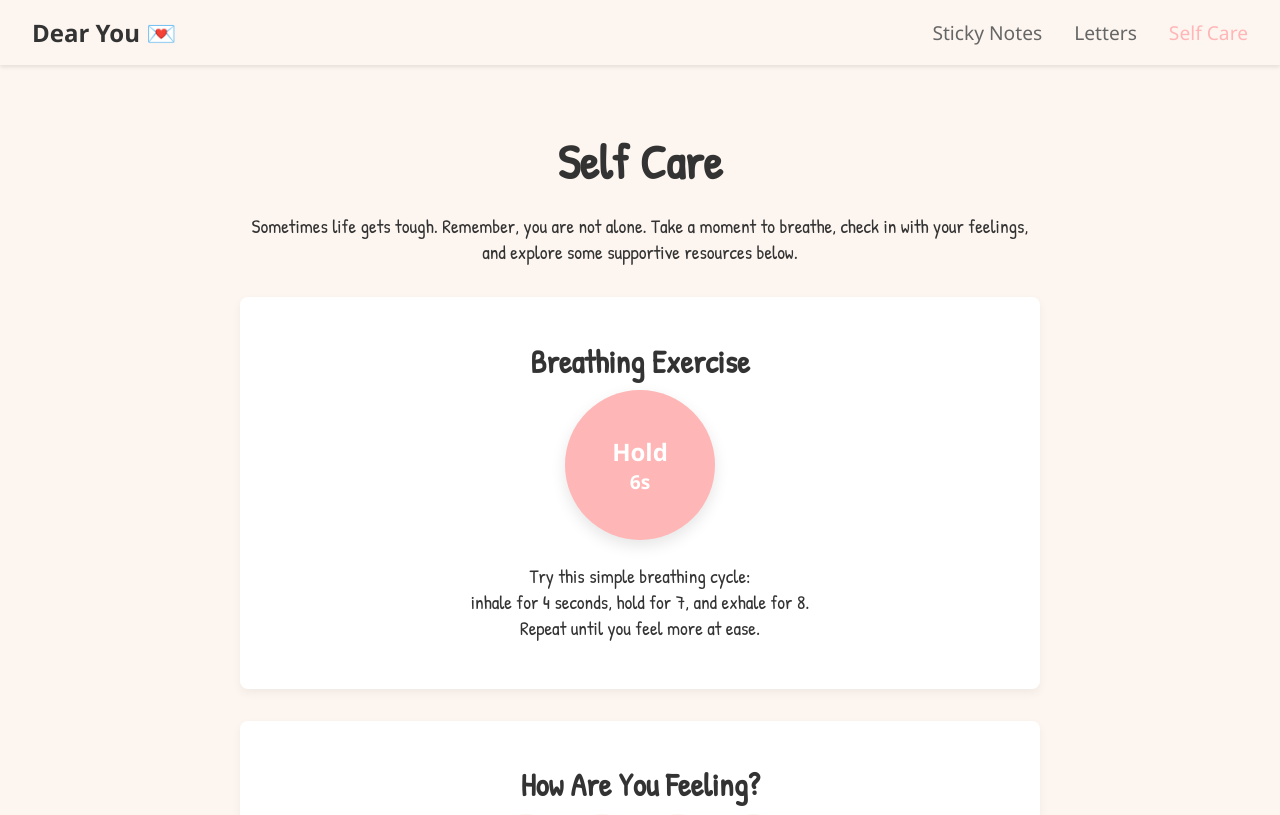
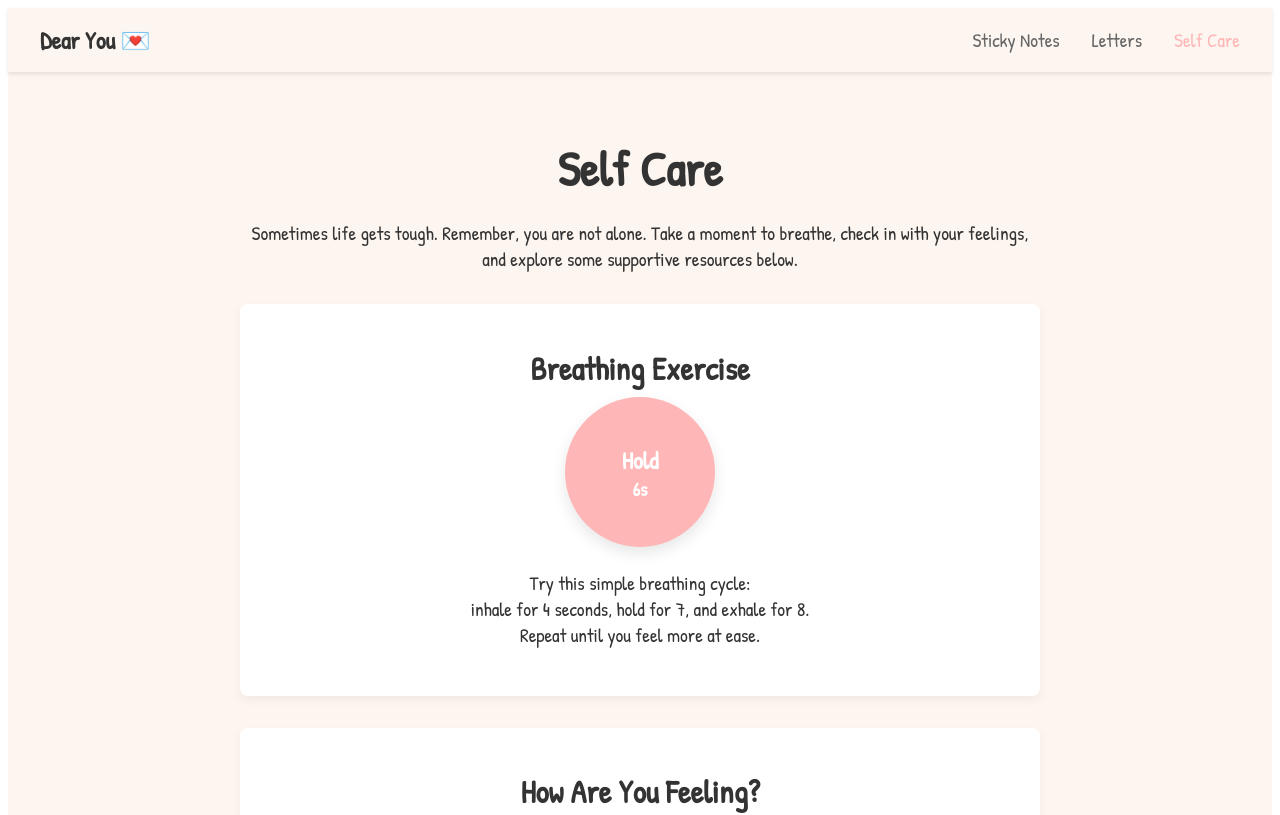
Before and after one commit to Tom-Par/Dear_You_Frontend, a React (Vite) app: page /self-care in a window 1280 px wide. Shown: the top 815 px of the page. Built offline with nearby package versions, Linux system fonts and the light colour scheme.

Commit message:
more fonts changes

```diff
--- a/src/App.css
+++ b/src/App.css
@@ -10,13 +10,7 @@
   flex: 1;
 }
 
-body {
-  font-family: "Shadows Into Light"; /* or your preferred font */
-  margin: 0;
-  padding: 0;
-}
-
-/* Optional: set fonts for headings separately */
+body,
 h1,
 h2,
 h3,
@@ -27,3 +21,5 @@ p,
 button {
   font-family: "Patrick Hand", cursive;
 }
+
+/* Optional: set fonts for headings separately */
--- a/src/components/NavBar.css
+++ b/src/components/NavBar.css
@@ -19,7 +19,7 @@
     font-size: 1.5rem;
     font-weight: bold;
     color: #333;
-    font-family: "Segoe UI", sans-serif;
+
   }
 
   .nav-links {
@@ -35,7 +35,7 @@
     font-size: 1.2rem;
     color: #666;
     transition: color 0.3s ease;
-    font-family: "Segoe UI", sans-serif;
+
   }
 
   .nav-links li a:hover,
--- a/src/pages/SelfCare.css
+++ b/src/pages/SelfCare.css
@@ -5,7 +5,6 @@
   margin: 0 auto;
   text-align: center;
   background: #fdf6f0;
-  font-family: 'Segoe UI', sans-serif;
   color: #333;
 }
 
```
